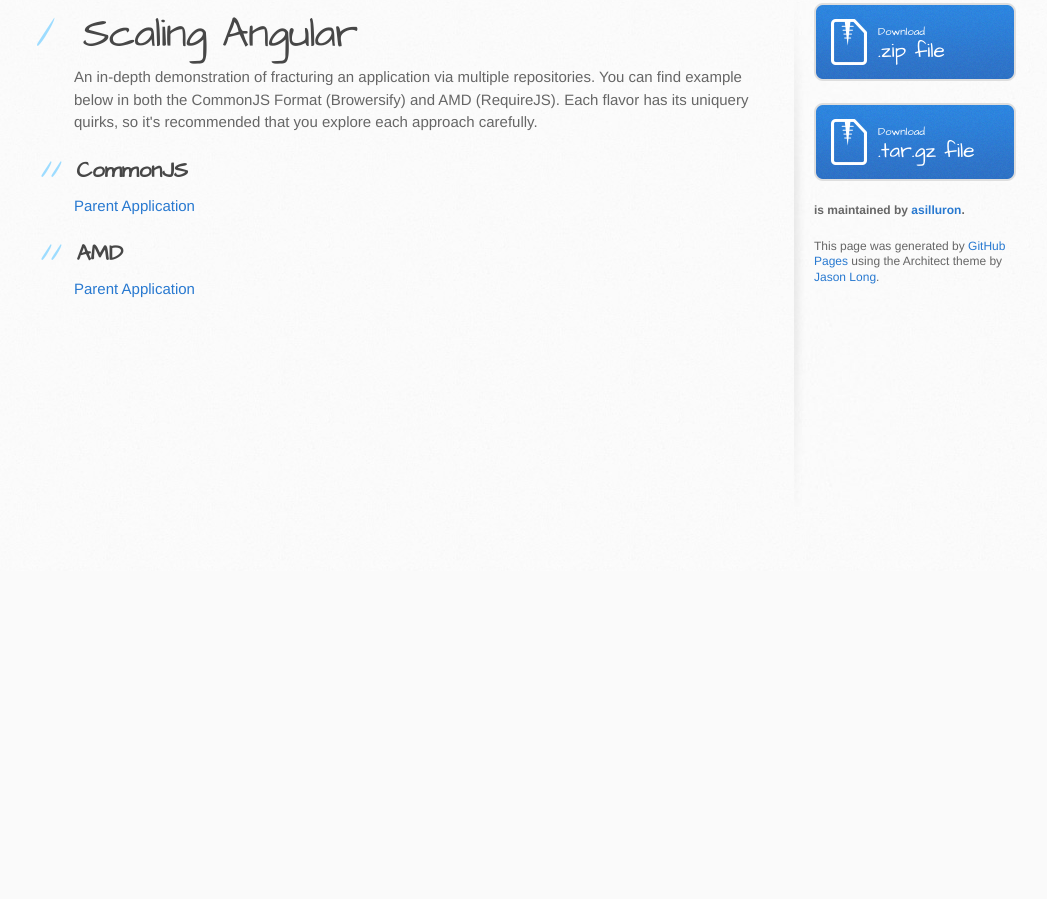
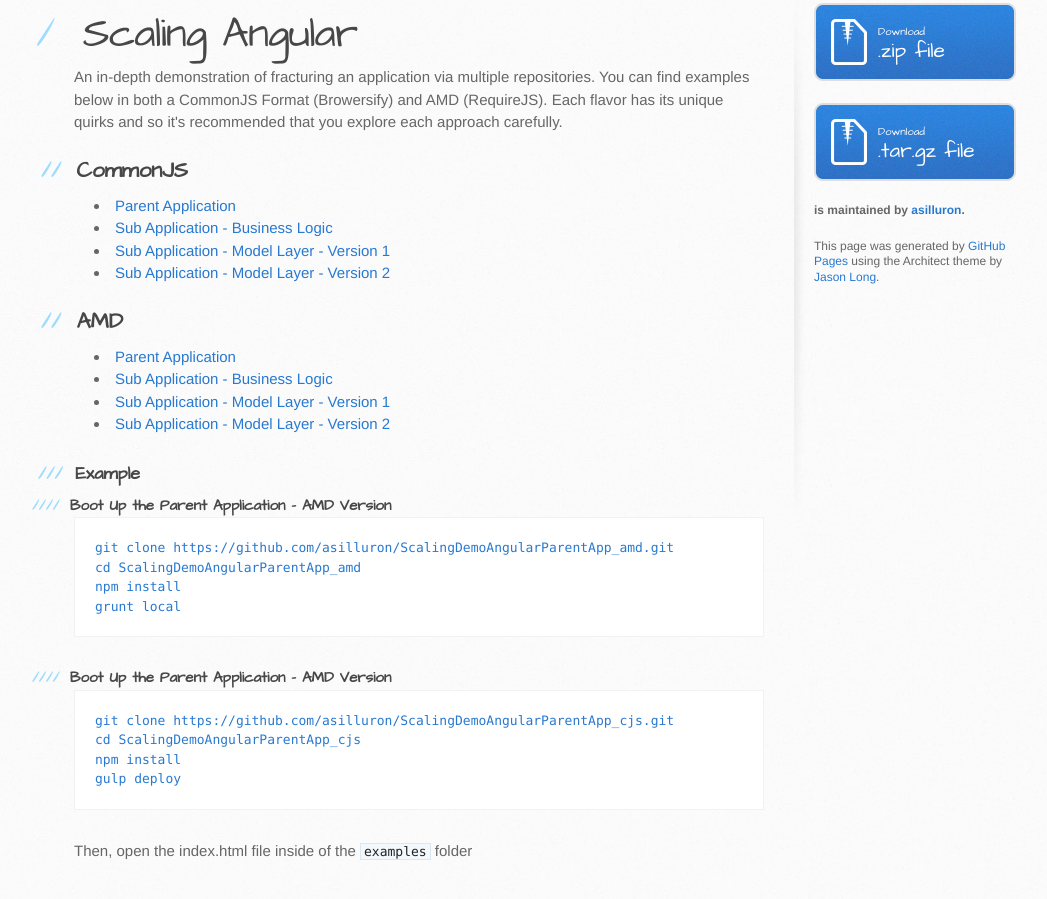
Before and after one commit to asilluron/scaling-angular, a plain HTML site: page index.html in a window 1280 px wide. Shown: the part 229-1128 px from the top of the page, without its empty margins (96-1143 px from the left). Before the commit the page ends 800 px from the top, so only its background shows below. Drawn offline with Linux system fonts and the light colour scheme.

```diff
--- a/index.html
+++ b/index.html
@@ -31,17 +31,46 @@
           <h1>
 <a name="scaling-angular" class="anchor" href="#scaling-angular"><span class="octicon octicon-link"></span></a>Scaling Angular</h1>
 
-<p>An in-depth demonstration of fracturing an application via multiple repositories. You can find example below in both the CommonJS Format (Browersify) and AMD (RequireJS). Each flavor has its uniquery quirks, so it's recommended that you explore each approach carefully.</p>
+<p>An in-depth demonstration of fracturing an application via multiple repositories. You can find examples below in both a CommonJS Format (Browersify) and AMD (RequireJS). Each flavor has its unique quirks and so it's recommended that you explore each approach carefully.</p>
 
 <h2>
 <a name="commonjs" class="anchor" href="#commonjs"><span class="octicon octicon-link"></span></a>CommonJS</h2>
 
-<p><a href="https://github.com/asilluron/ScalingDemoAngularParentApp_cjs">Parent Application</a></p>
-
-<h2>
+<ul>
+<li><a href="https://github.com/asilluron/ScalingDemoAngularParentApp_cjs">Parent Application</a></li>
+<li><a href="https://github.com/asilluron/ScalingDemoAngularSubApp_cjs">Sub Application - Business Logic</a></li>
+<li><a href="https://github.com/asilluron/ScalingDemoAngularSubAppModel1_cjs">Sub Application - Model Layer - Version 1</a></li>
+<li><a href="https://github.com/asilluron/ScalingDemoAngularSubAppModel2_cjs">Sub Application - Model Layer - Version 2</a></li>
+</ul><h2>
 <a name="amd" class="anchor" href="#amd"><span class="octicon octicon-link"></span></a>AMD</h2>
 
-<p><a href="https://github.com/asilluron/ScalingDemoAngularParentApp_amd">Parent Application</a></p>
+<ul>
+<li><a href="https://github.com/asilluron/ScalingDemoAngularParentApp_amd">Parent Application</a></li>
+<li><a href="https://github.com/asilluron/ScalingDemoAngularSubApp_amd">Sub Application - Business Logic</a></li>
+<li><a href="https://github.com/asilluron/ScalingDemoAngularSubAppModel1_amd">Sub Application - Model Layer - Version 1</a></li>
+<li><a href="https://github.com/asilluron/ScalingDemoAngularSubAppModel2_amd">Sub Application - Model Layer - Version 2</a></li>
+</ul><h3>
+<a name="example" class="anchor" href="#example"><span class="octicon octicon-link"></span></a>Example</h3>
+
+<h4>
+<a name="boot-up-the-parent-application---amd-version" class="anchor" href="#boot-up-the-parent-application---amd-version"><span class="octicon octicon-link"></span></a>Boot Up the Parent Application - AMD Version</h4>
+
+<pre><code>git clone https://github.com/asilluron/ScalingDemoAngularParentApp_amd.git
+cd ScalingDemoAngularParentApp_amd
+npm install
+grunt local
+</code></pre>
+
+<h4>
+<a name="boot-up-the-parent-application---amd-version-1" class="anchor" href="#boot-up-the-parent-application---amd-version-1"><span class="octicon octicon-link"></span></a>Boot Up the Parent Application - AMD Version</h4>
+
+<pre><code>git clone https://github.com/asilluron/ScalingDemoAngularParentApp_cjs.git
+cd ScalingDemoAngularParentApp_cjs
+npm install
+gulp deploy
+</code></pre>
+
+<p>Then, open the index.html file inside of the <code>examples</code> folder</p>
         </section>
 
         <aside id="sidebar">
```
Also changed, not shown: params.json (+1 -1 lines).
